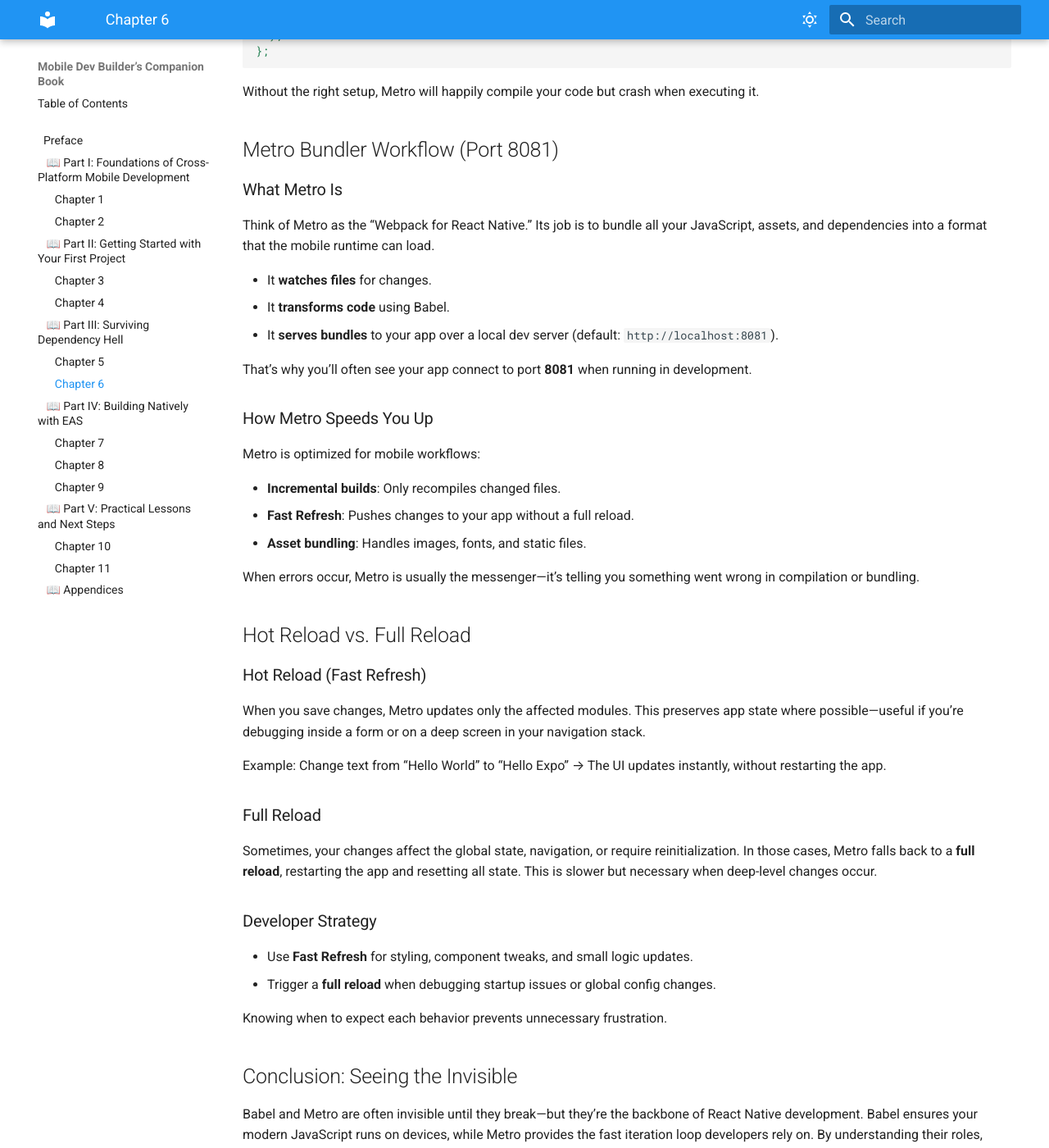
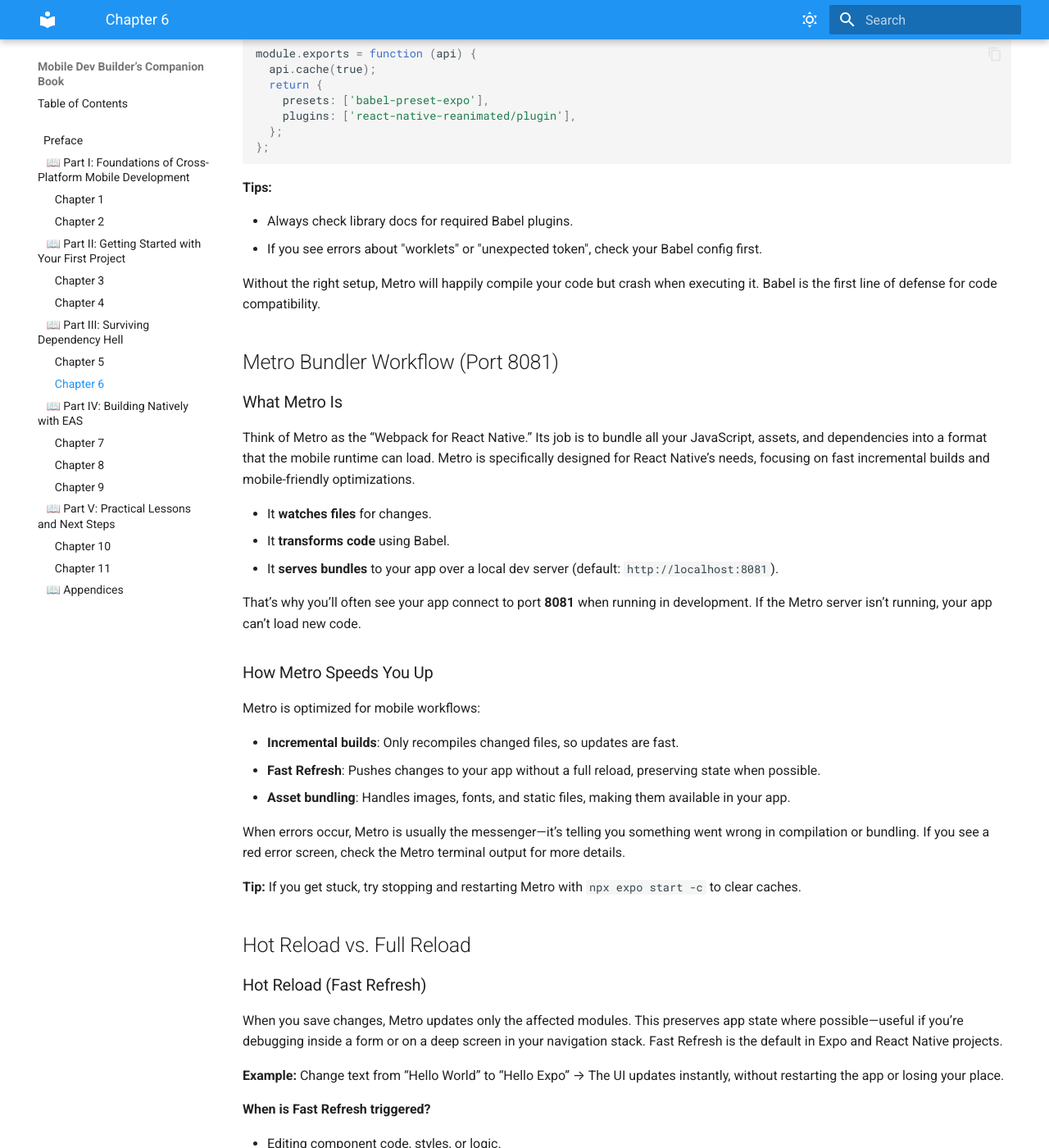
Before and after one commit to McKlay/mobile-dev-companion-book, an MkDocs documentation site: the page built from docs/chapter6.md, in a window 1280 px wide and 1400 px high, scrolled down 879 px. Shown: the whole window at 82% size. Built offline with MkDocs 1.6.1 and Material for MkDocs 9.7.7, drawn with Linux system fonts in a browser that asks for light colours; some of the changed text lies outside the part shown.

Commit message:
Babel, Metro and dev pipeline

`````diff
--- a/docs/chapter6.md
+++ b/docs/chapter6.md
@@ -7,25 +7,27 @@
 
 ---
 
-If Chapter 5 was about taming external libraries, this chapter is about peeking under the hood of your own project. Many of the infamous red error screens that developers encounter don’t actually come from their app’s logic—but from the build pipeline powered by **Babel** and **Metro**. Understanding how these tools work gives you clarity when debugging and helps you avoid chasing shadows.
+
+If Chapter 5 was about taming external libraries, this chapter is about peeking under the hood of your own project. Many of the infamous red error screens that developers encounter don’t actually come from their app’s logic—but from the build pipeline powered by **Babel** and **Metro**. Understanding how these tools work gives you clarity when debugging and helps you avoid chasing shadows. By demystifying the build process, you’ll be able to diagnose issues faster and make smarter decisions about project configuration.
+
 
 ## What Babel Does in React Native Projects
 
 ### JavaScript Beyond the Browser
 
-React Native apps are written in modern JavaScript (or TypeScript), but mobile devices can’t directly run features like optional chaining, async/await, or JSX. That’s where **Babel** comes in—it transpiles your code into a form that Metro and the native runtime can understand.
+React Native apps are written in modern JavaScript (or TypeScript), but mobile devices can’t directly run features like optional chaining, async/await, or JSX. That’s where **Babel** comes in—it transpiles your code into a form that Metro and the native runtime can understand. This allows you to use the latest language features and React syntax without worrying about device compatibility.
 
 For example:
 
 ```js
 const userName = user?.profile?.name ?? "Guest";
-````
+```
 
-Babel rewrites this into older JavaScript that’s safe to run on React Native’s JavaScript engine.
+Babel rewrites this into older JavaScript that’s safe to run on React Native’s JavaScript engine. It also handles JSX, TypeScript, and experimental proposals.
 
 ### Plugins and Presets
 
-Babel uses **plugins** and **presets** to transform your code. A common culprit for errors is a missing or misconfigured plugin. For example, `react-native-reanimated` requires a custom Babel plugin—if you forget to add it, you’ll get cryptic “worklet” errors.
+Babel uses **plugins** and **presets** to transform your code. A common culprit for errors is a missing or misconfigured plugin. For example, `react-native-reanimated` requires a custom Babel plugin—if you forget to add it, you’ll get cryptic “worklet” errors or animation failures.
 
 Your `babel.config.js` might look like:
 
@@ -39,53 +41,79 @@
 };
 ```
 
-Without the right setup, Metro will happily compile your code but crash when executing it.
+**Tips:**
+
+- Always check library docs for required Babel plugins.
+- If you see errors about "worklets" or "unexpected token", check your Babel config first.
+
+Without the right setup, Metro will happily compile your code but crash when executing it. Babel is the first line of defense for code compatibility.
+
 
 ## Metro Bundler Workflow (Port 8081)
 
 ### What Metro Is
 
-Think of Metro as the “Webpack for React Native.” Its job is to bundle all your JavaScript, assets, and dependencies into a format that the mobile runtime can load.
+Think of Metro as the “Webpack for React Native.” Its job is to bundle all your JavaScript, assets, and dependencies into a format that the mobile runtime can load. Metro is specifically designed for React Native’s needs, focusing on fast incremental builds and mobile-friendly optimizations.
 
-* It **watches files** for changes.
-* It **transforms code** using Babel.
-* It **serves bundles** to your app over a local dev server (default: `http://localhost:8081`).
+- It **watches files** for changes.
+- It **transforms code** using Babel.
+- It **serves bundles** to your app over a local dev server (default: `http://localhost:8081`).
 
-That’s why you’ll often see your app connect to port **8081** when running in development.
+That’s why you’ll often see your app connect to port **8081** when running in development. If the Metro server isn’t running, your app can’t load new code.
 
 ### How Metro Speeds You Up
 
 Metro is optimized for mobile workflows:
 
-* **Incremental builds**: Only recompiles changed files.
-* **Fast Refresh**: Pushes changes to your app without a full reload.
-* **Asset bundling**: Handles images, fonts, and static files.
+- **Incremental builds**: Only recompiles changed files, so updates are fast.
+- **Fast Refresh**: Pushes changes to your app without a full reload, preserving state when possible.
+- **Asset bundling**: Handles images, fonts, and static files, making them available in your app.
 
-When errors occur, Metro is usually the messenger—it’s telling you something went wrong in compilation or bundling.
+When errors occur, Metro is usually the messenger—it’s telling you something went wrong in compilation or bundling. If you see a red error screen, check the Metro terminal output for more details.
+
+**Tip:** If you get stuck, try stopping and restarting Metro with `npx expo start -c` to clear caches.
+
 
 ## Hot Reload vs. Full Reload
 
 ### Hot Reload (Fast Refresh)
 
-When you save changes, Metro updates only the affected modules. This preserves app state where possible—useful if you’re debugging inside a form or on a deep screen in your navigation stack.
+When you save changes, Metro updates only the affected modules. This preserves app state where possible—useful if you’re debugging inside a form or on a deep screen in your navigation stack. Fast Refresh is the default in Expo and React Native projects.
 
-Example: Change text from “Hello World” to “Hello Expo” → The UI updates instantly, without restarting the app.
+**Example:** Change text from “Hello World” to “Hello Expo” → The UI updates instantly, without restarting the app or losing your place.
+
+**When is Fast Refresh triggered?**
+
+- Editing component code, styles, or logic.
+- Making changes that don’t affect global state or configuration.
 
 ### Full Reload
 
-Sometimes, your changes affect the global state, navigation, or require reinitialization. In those cases, Metro falls back to a **full reload**, restarting the app and resetting all state. This is slower but necessary when deep-level changes occur.
+Sometimes, your changes affect the global state, navigation, or require reinitialization. In those cases, Metro falls back to a **full reload**, restarting the app and resetting all state. This is slower but necessary when deep-level changes occur, such as editing navigation setup, app entry points, or configuration files.
+
+**When is Full Reload triggered?**
+
+- Changing `app.json`, navigation structure, or global providers.
+- Adding/removing dependencies or native modules.
 
 ### Developer Strategy
 
-* Use **Fast Refresh** for styling, component tweaks, and small logic updates.
-* Trigger a **full reload** when debugging startup issues or global config changes.
+- Use **Fast Refresh** for styling, component tweaks, and small logic updates.
+- Trigger a **full reload** when debugging startup issues, global config changes, or after installing new packages.
 
-Knowing when to expect each behavior prevents unnecessary frustration.
+Knowing when to expect each behavior prevents unnecessary frustration and helps you debug more efficiently.
+
 
 ## Conclusion: Seeing the Invisible
 
 Babel and Metro are often invisible until they break—but they’re the backbone of React Native development. Babel ensures your modern JavaScript runs on devices, while Metro provides the fast iteration loop developers rely on. By understanding their roles, you’ll interpret error messages with more confidence and know when the problem lies in your code versus the tooling itself.
 
+**Best Practices:**
+
+- Keep your `babel.config.js` up to date, especially after adding new libraries.
+- Restart Metro and clear caches if you see strange errors.
+- Read error messages carefully—many point directly to Babel or Metro misconfigurations.
+
 With Part III complete, you now have both survival skills for dependency hell and insights into the build pipeline. In the next part, we’ll step into **native builds with Expo Application Services (EAS)**—the bridge between development and production-ready mobile apps.
 
 ---
`````
